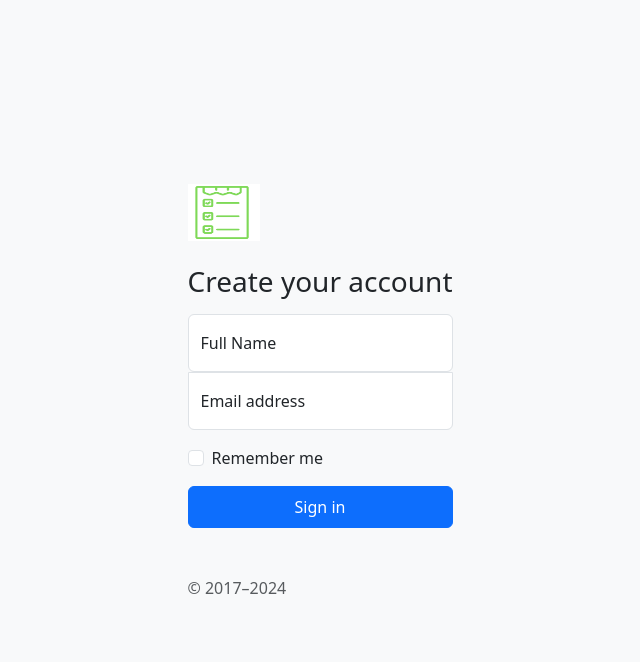
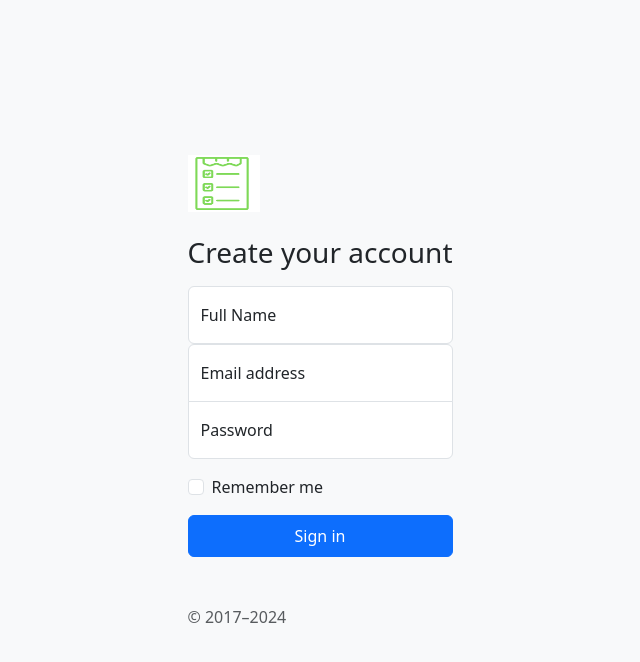
Before and after one commit to Gaveshika/Checkmate, a Laravel app: template todoapp/resources/views/auth/register.blade.php in a window 1280 px wide. Shown: the top 662 px of the page, without its empty margins (320-960 px from the left). Run offline with Laravel 10, Linux system fonts and the light colour scheme; the template is opened without the code that fills it, so the values that code supplies are empty.

Commit message:
Created the registration part of the app

```diff
--- a/todoapp/resources/views/auth/register.blade.php
+++ b/todoapp/resources/views/auth/register.blade.php
@@ -44,8 +44,12 @@
       <label for="floatingInput">Full Name</label>
     </div>
     <div class="form-floating">
-      <input name="email "type="password" class="form-control" id="floatingPassword" placeholder="Password">
+      <input name="email "type="email" class="form-control" id="floatingPassword" placeholder="Password">
       <label for="floatingPassword">Email address</label>
+    </div>
+    <div class="form-floating">
+      <input name="password" type="password" class="form-control" id="floatingPassword" placeholder="Password">
+      <label for="floatingPassword">Password</label>
     </div>
 
     <div class="form-check text-start my-3">
--- a/todoapp/resources/views/layouts/default.blade.php
+++ b/todoapp/resources/views/layouts/default.blade.php
@@ -3,7 +3,7 @@
   <head>
     <meta charset="utf-8">
     <meta name="viewport" content="width=device-width, initial-scale=1">
-    <title>Bootstrap demo</title>
+    <title>Checkmate</title>
     <link href="{{ asset('assets/css/bootstrap.min.css') }}" rel="stylesheet">
     @yield("style")
   </head>
--- a/todoapp/routes/web.php
+++ b/todoapp/routes/web.php
@@ -11,4 +11,4 @@
 Route::get('login', [AuthManager::class, 'login']) -> name(name:"login");
 Route::post('login', [AuthManager::class, 'loginPost']) ->name(name:"login.post");
 Route::get('register', [AuthManager::class, 'register']) -> name(name:"register");
-Route::get('register', [AuthManager::class, 'registerPost']) -> name(name:"register.post");
+Route::post('register', [AuthManager::class, 'registerPost']) -> name(name:"register.post");
```
